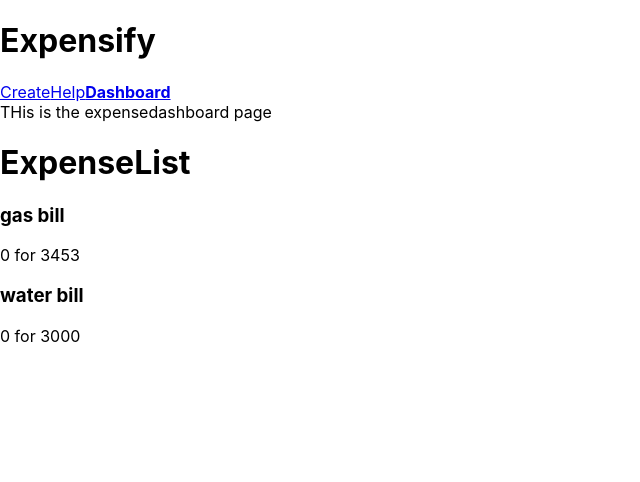
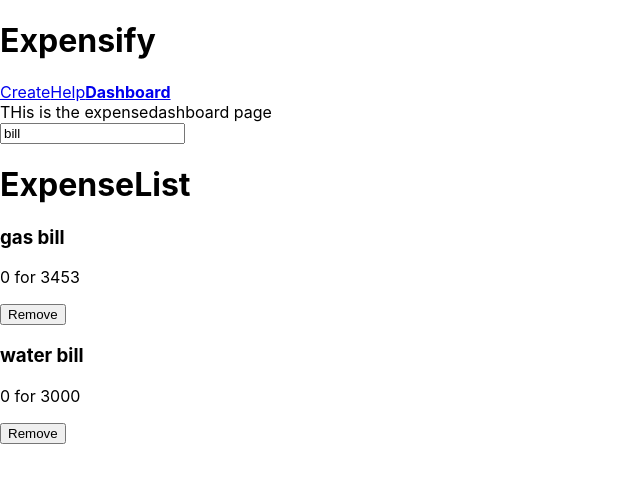
Before and after one commit to Khetwal-om/cautious-disco-expensify-Redux-AndrewMead, a React (Create React App) app: page / in a window 1280 px wide. Shown: the top 482 px of the page, without its empty margins (0-640 px from the left). Built offline with nearby package versions, Linux system fonts and the light colour scheme.

Commit message:
03 dispatch is working ExpenseListItem

```diff
--- a/src/components/ExpenseDashboardPage.js
+++ b/src/components/ExpenseDashboardPage.js
@@ -1,11 +1,17 @@
 import React from 'react';
 
 import ExpenseList from '../components/ExpenseList';
+import ExpenseListFilters from '../components/ExpenseListFilters';
+
 
 
 function ExpenseDashboardPage(props) {
   return <div>THis is the expensedashboard page
-      <ExpenseList />
+
+    <ExpenseListFilters />
+    <ExpenseList />
+
+
   </div>;
 }
 
--- /dev/null
+++ b/src/components/ExpenseListFilters.js
@@ -0,0 +1,30 @@
+
+
+
+
+
+
+import React from 'react';
+
+
+import { connect } from 'react-redux';
+import { setTextFilter } from '../actions/filters';
+
+
+const ExpenseListFilters = (props) => (
+    <div>
+        <input type="text" value={props.filters.text} onChange={(e) => {
+            props.dispatch(setTextFilter(e.target.value));
+            console.log(e.target.value);
+        }} />
+
+    </div>
+);
+
+
+const mapStatetoProps = (state) => {
+    return {
+        filters: state.filters
+    };
+}
+export default connect(mapStatetoProps)(ExpenseListFilters);
--- a/src/components/ExpenseListItem.js
+++ b/src/components/ExpenseListItem.js
@@ -5,13 +5,22 @@
 
 
 import React from 'react';
+import { removeExpense } from '../actions/expenses';
+import { connect } from 'react-redux';
 
-const ExpenseListItem = ({ description, amount, createdAt }) => (
+
+
+
+const ExpenseListItem = ({ dispatch, id, description, amount, createdAt }) => (
     <div>
         <h3>{description}</h3>
         <p>{createdAt}   for {amount} </p>
+
+        <button onClick={() => {
+            dispatch(removeExpense({ id }))
+        }}>Remove </button>
     </div>
 );
 
 
-export default ExpenseListItem;
+export default connect()(ExpenseListItem);
```
